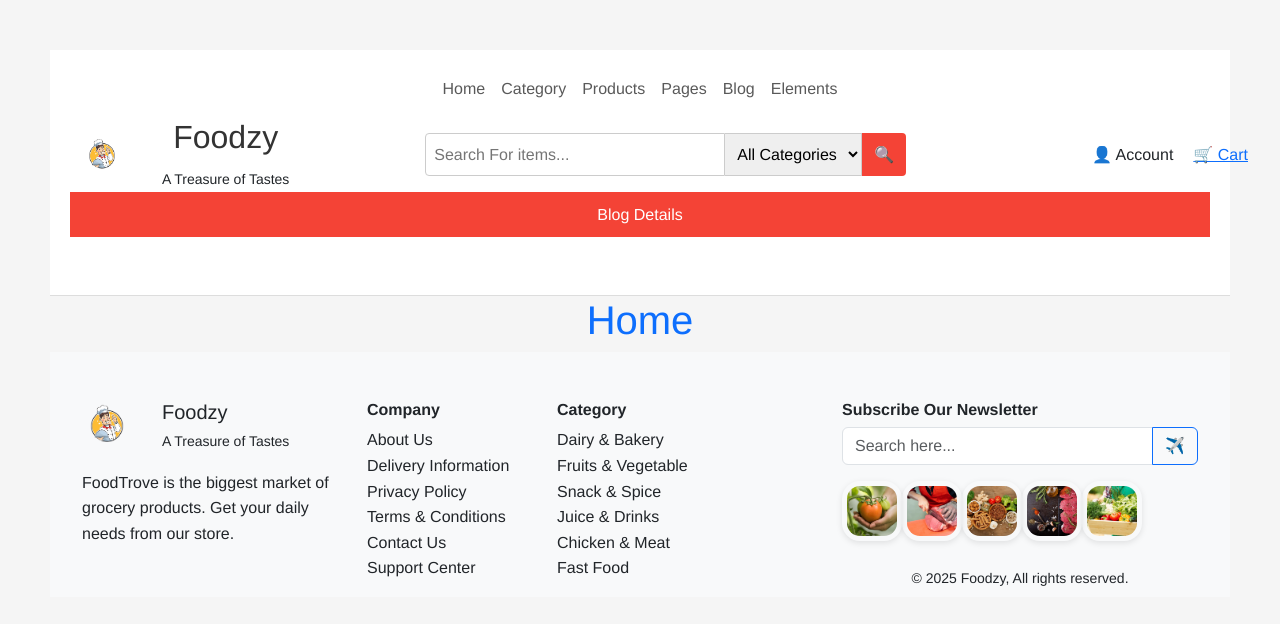
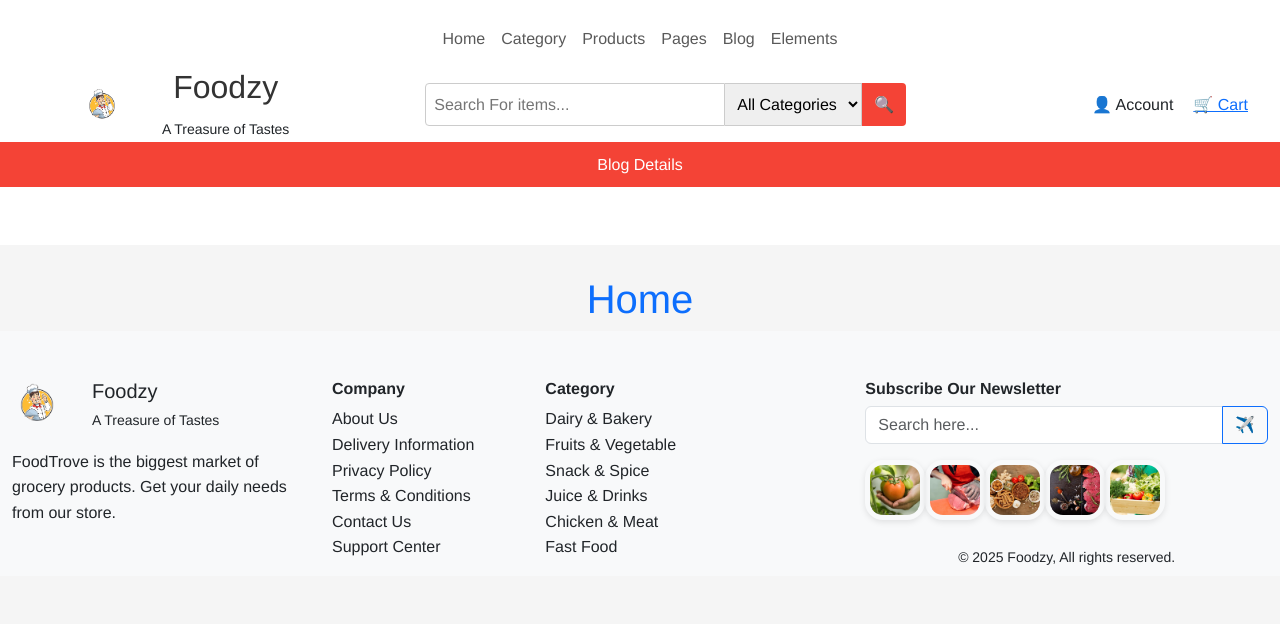
Before and after one commit to MRzJOE/itiReact, a React (Create React App) app: page / in a window 1280 px wide. Shown: the top 624 px of the page. Built offline with nearby package versions, Linux system fonts and the light colour scheme.

Commit message:
removed padding

```diff
--- a/src/componants/Footer.js
+++ b/src/componants/Footer.js
@@ -3,8 +3,8 @@ import "../styles/details.css";
 
 function Footer() {
   return (
-    <footer className="pt-5 bg-light text-dark">
-      <div className="container-lg">
+    <footer className="pt-5 bg-light text-dark container-fluid">
+      <div className="">
         <div className="row">
           <div className="col-12 col-md-3">
             <div className="d-flex align-items-start">
--- a/src/styles/index.css
+++ b/src/styles/index.css
@@ -5,7 +5,6 @@ body {
     sans-serif;
   -webkit-font-smoothing: antialiased;
   -moz-osx-font-smoothing: grayscale;
-  padding: 50px;
 }
 
 code {
@@ -65,8 +64,8 @@ h2 {
 /* Header */
 .top-header {
   background-color: var(--white);
-  padding: 10px 20px;
-  border-bottom: 1px solid var(--light-gray);
+  padding: 10px  0;
+
 }
 
 .header-container {
--- a/src/styles/signup.css
+++ b/src/styles/signup.css
@@ -13,8 +13,9 @@ body {
 /* Header Styles */
 .top-header {
   background-color: #fff;
-  padding: 10px 20px;
-  border-bottom: 1px solid #ddd;
+  padding: 10px 0;
+
+ margin-bottom: 30px;
 }
 
 .header-container {
```
